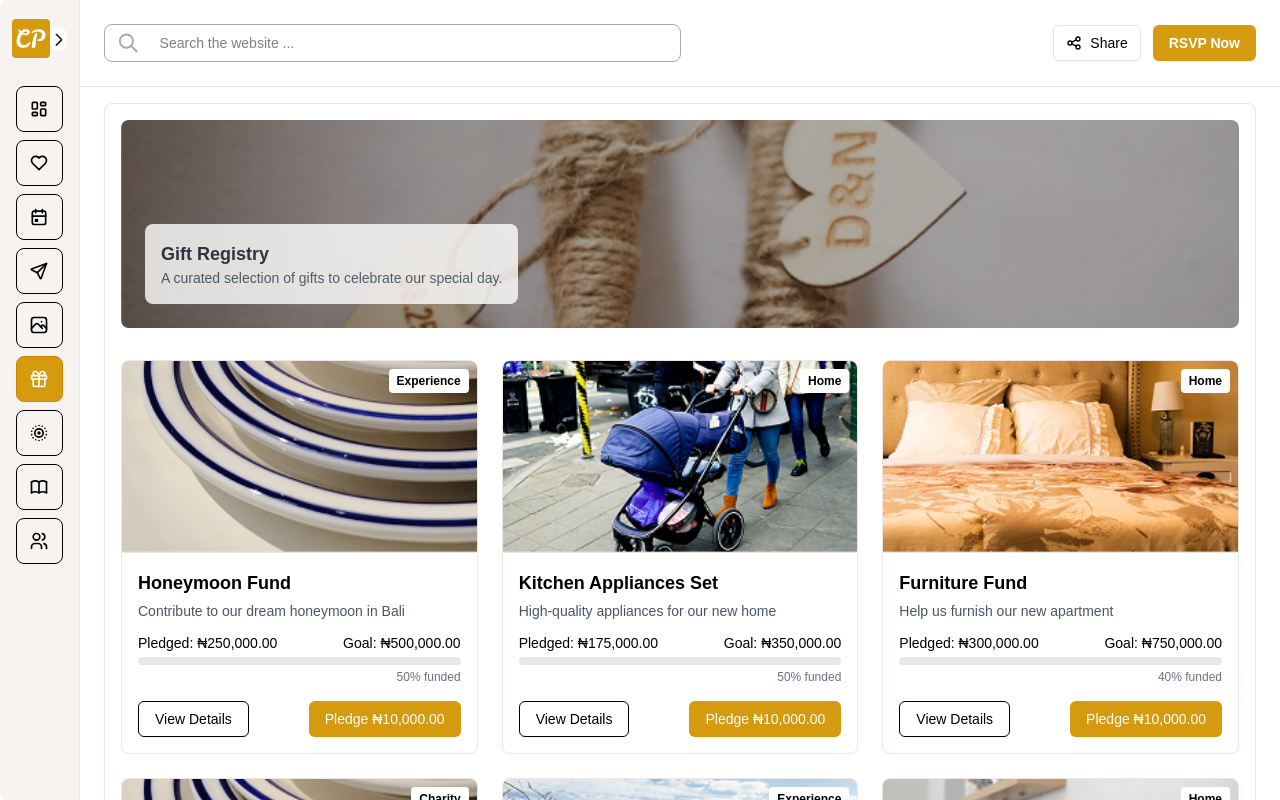
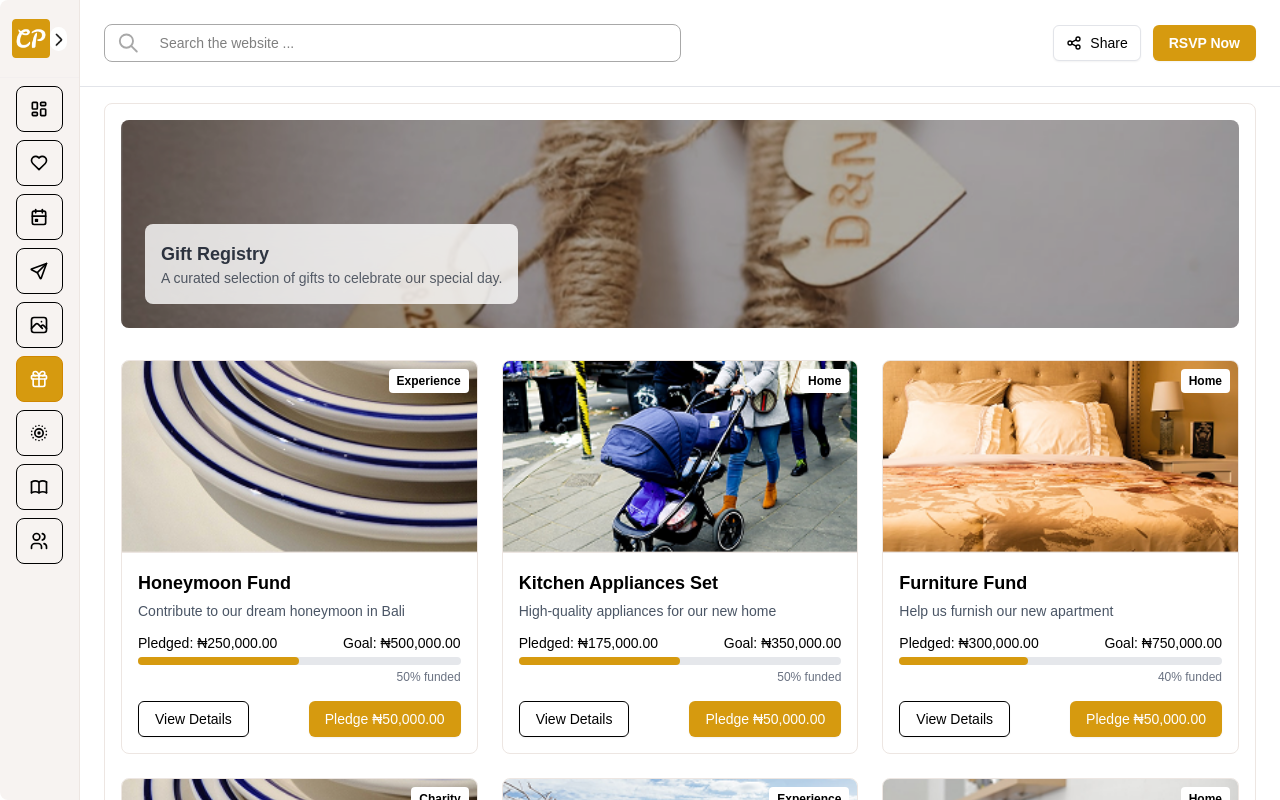
Before and after one commit to Clinzho1996/hispromise25, a Next.js app: page /gift-registry in a window 1280 px wide. Shown: the top 800 px of the page. Built offline with nearby package versions, Linux system fonts and the light colour scheme.

Commit message:
gift registry

```diff
--- a/app/(root)/(home)/gift-registry/page.tsx
+++ b/app/(root)/(home)/gift-registry/page.tsx
@@ -10,13 +10,12 @@ import {
 	DialogHeader,
 	DialogTitle,
 } from "@/components/ui/dialog";
-import { Progress } from "@/components/ui/progress";
 import { motion } from "framer-motion";
 import Image from "next/image";
 import { useState } from "react";
 import { toast } from "sonner";
 
-// Define types
+// Gift Item Type
 interface GiftItem {
 	id: number;
 	name: string;
@@ -29,9 +28,37 @@ interface GiftItem {
 	details: string;
 }
 
+// Paystack Types
+interface PaystackResponse {
+	status: "success";
+	message: string;
+	reference: string;
+	transaction: string;
+	trxref: string;
+}
+
+interface PaystackPop {
+	setup(options: {
+		key: string;
+		email: string;
+		amount: number;
+		currency?: string;
+		ref: string;
+		metadata?: {
+			custom_fields: Array<{
+				display_name: string;
+				variable_name: string;
+				value: string;
+			}>;
+		};
+		callback: (response: PaystackResponse) => void;
+		onClose: () => void;
+	}): { openIframe: () => void };
+}
+
 declare global {
 	interface Window {
-		PaystackPop: any;
+		PaystackPop: PaystackPop;
 	}
 }
 
@@ -117,16 +144,14 @@ function GiftRegistry() {
 		},
 	];
 
-	const formatCurrency = (amount: number) => {
-		return new Intl.NumberFormat("en-NG", {
+	const formatCurrency = (amount: number) =>
+		new Intl.NumberFormat("en-NG", {
 			style: "currency",
 			currency: "NGN",
 		}).format(amount);
-	};
 
-	const calculateProgress = (pledged: number, totalNeeded: number) => {
-		return (pledged / totalNeeded) * 100;
-	};
+	const calculateProgress = (pledged: number, totalNeeded: number) =>
+		(pledged / totalNeeded) * 100;
 
 	const handleViewDetails = (item: GiftItem) => {
 		setSelectedItem(item);
@@ -146,8 +171,8 @@ function GiftRegistry() {
 				key:
 					process.env.NEXT_PUBLIC_PAYSTACK_PUBLIC_KEY ||
 					"pk_test_your_public_key",
-				email: "guest@example.com", // In a real app, collect this from user
-				amount: amount * 100, // Convert to kobo
+				email: "guest@example.com",
+				amount: amount * 100,
 				currency: "NGN",
 				ref: "GIFT_" + new Date().getTime(),
 				metadata: {
@@ -159,16 +184,17 @@ function GiftRegistry() {
 						},
 					],
 				},
-				callback: function (response: any) {
+				callback: (response: PaystackResponse) => {
 					toast.success("Payment successful!", {
 						description: `Thank you for pledging ${formatCurrency(
 							amount
 						)} towards ${item.name}`,
 					});
 					setIsLoading(false);
+					console.log("Paystack response:", response);
 					// Update your database here
 				},
-				onClose: function () {
+				onClose: () => {
 					toast.info("Payment cancelled");
 					setIsLoading(false);
 				},
@@ -186,6 +212,10 @@ function GiftRegistry() {
 	};
 
 	const handlePledge = (item: GiftItem, amount: number) => {
+		if (amount <= 0) {
+			toast.error("Please enter a valid amount");
+			return;
+		}
 		setSelectedItem(item);
 		setPledgeAmount(amount);
 		initializePaystackPayment(item, amount);
@@ -196,21 +226,13 @@ function GiftRegistry() {
 		hidden: { opacity: 0 },
 		visible: {
 			opacity: 1,
-			transition: {
-				staggerChildren: 0.1,
-			},
+			transition: { staggerChildren: 0.1 },
 		},
 	};
 
 	const itemVariants = {
 		hidden: { opacity: 0, y: 20 },
-		visible: {
-			opacity: 1,
-			y: 0,
-			transition: {
-				duration: 0.5,
-			},
-		},
+		visible: { opacity: 1, y: 0, transition: { duration: 0.5 } },
 	};
 
 	return (
@@ -230,7 +252,10 @@ function GiftRegistry() {
 					initial="hidden"
 					animate="visible"
 					className="grid grid-cols-1 md:grid-cols-2 lg:grid-cols-3 gap-6 mt-8">
-					{giftItems.map((item) => (
+					{giftItems.map((item) => {
+						const progress = calculateProgress(item.pledged, item.totalNeeded);
+
+						return (
 							<motion.div
 								key={item.id}
 								variants={itemVariants}
@@ -249,22 +274,24 @@ function GiftRegistry() {
 
 								<div className="p-4">
 									<h3 className="font-semibold text-lg mb-1">{item.name}</h3>
-								<p className="text-sm text-gray-600 mb-3">{item.description}</p>
+									<p className="text-sm text-gray-600 mb-3">
+										{item.description}
+									</p>
 
 									<div className="mb-3">
 										<div className="flex justify-between text-sm mb-1">
 											<span>Pledged: {formatCurrency(item.pledged)}</span>
 											<span>Goal: {formatCurrency(item.totalNeeded)}</span>
 										</div>
-									<Progress
-										value={calculateProgress(item.pledged, item.totalNeeded)}
-										className="h-2 bg-gray-200"
+										{/* Custom Progress Bar */}
+										<div className="w-full bg-gray-200 h-2 rounded">
+											<div
+												className="bg-[#D69A0F] h-2 rounded"
+												style={{ width: `${progress}%` }}
 											/>
+										</div>
 										<div className="text-xs text-gray-500 mt-1 text-right">
-										{Math.round(
-											calculateProgress(item.pledged, item.totalNeeded)
-										)}
-										% funded
+											{Math.round(progress)}% funded
 										</div>
 									</div>
 
@@ -276,17 +303,18 @@ function GiftRegistry() {
 											View Details
 										</Button>
 										<Button
-										onClick={() => handlePledge(item, 10000)}
+											onClick={() => handlePledge(item, 50000)}
 											className="bg-[#D69A0F] hover:bg-[#bc390d] text-white text-sm"
 											disabled={isLoading}>
 											{isLoading
 												? "Processing..."
-											: `Pledge ${formatCurrency(10000)}`}
+												: `Pledge ${formatCurrency(50000)}`}
 										</Button>
 									</div>
 								</div>
 							</motion.div>
-					))}
+						);
+					})}
 				</motion.div>
 			</div>
 
@@ -322,13 +350,18 @@ function GiftRegistry() {
 									<span>Pledged: {formatCurrency(selectedItem.pledged)}</span>
 									<span>Goal: {formatCurrency(selectedItem.totalNeeded)}</span>
 								</div>
-								<Progress
-									value={calculateProgress(
+								{/* Custom Progress Bar */}
+								<div className="w-full bg-gray-200 h-2 rounded">
+									<div
+										className="bg-[#D69A0F] h-2 rounded"
+										style={{
+											width: `${calculateProgress(
 												selectedItem.pledged,
 												selectedItem.totalNeeded
-									)}
-									className="h-2 bg-gray-200"
+											)}%`,
+										}}
 									/>
+								</div>
 								<div className="text-xs text-gray-500 mt-1 text-right">
 									{Math.round(
 										calculateProgress(
@@ -343,34 +376,16 @@ function GiftRegistry() {
 							<div className="mt-6">
 								<h4 className="font-semibold mb-3">Make a Pledge</h4>
 								<div className="grid grid-cols-2 gap-3">
+									{[5000, 10000, 20000, 50000].map((amount) => (
 										<Button
-										onClick={() => handlePledge(selectedItem, 5000)}
+											key={amount}
+											onClick={() => handlePledge(selectedItem, amount)}
 											variant="outline"
 											className="text-sm"
 											disabled={isLoading}>
-										{formatCurrency(5000)}
+											{formatCurrency(amount)}
 										</Button>
-									<Button
-										onClick={() => handlePledge(selectedItem, 10000)}
-										variant="outline"
-										className="text-sm"
-										disabled={isLoading}>
-										{formatCurrency(10000)}
-									</Button>
-									<Button
-										onClick={() => handlePledge(selectedItem, 20000)}
-										variant="outline"
-										className="text-sm"
-										disabled={isLoading}>
-										{formatCurrency(20000)}
-									</Button>
-									<Button
-										onClick={() => handlePledge(selectedItem, 50000)}
-										variant="outline"
-										className="text-sm"
-										disabled={isLoading}>
-										{formatCurrency(50000)}
-									</Button>
+									))}
 								</div>
 
 								<div className="mt-4">
@@ -385,7 +400,9 @@ function GiftRegistry() {
 											onChange={(e) => setPledgeAmount(Number(e.target.value))}
 										/>
 										<Button
-											onClick={() => handlePledge(selectedItem, pledgeAmount)}
+											onClick={() =>
+												selectedItem && handlePledge(selectedItem, pledgeAmount)
+											}
 											className="bg-[#D69A0F] hover:bg-[#bc390d] text-white"
 											disabled={isLoading}>
 											{isLoading ? "Processing..." : "Pledge"}
```
Lines whose indentation alone changed are shown as unchanged.
